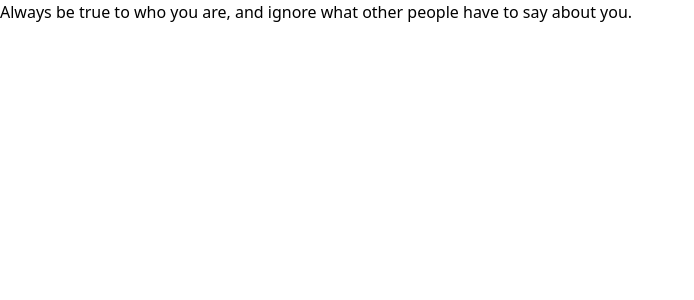
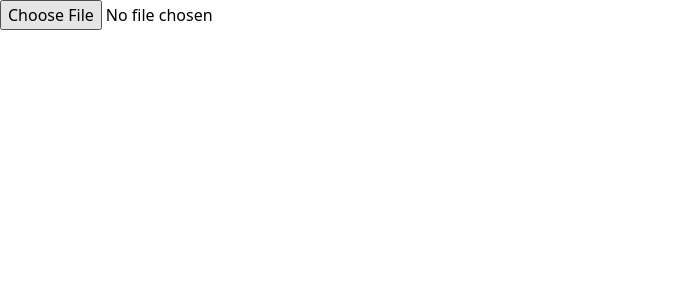
Before and after one commit to Anjitkumaryadav/React-practice, a React (Vite) app: page / in a window 1280 px wide. Shown: the top 300 px of the page, without its empty margins (0-694 px from the left). Built offline with nearby package versions, Linux system fonts and the light colour scheme.

Commit message:
fileUploader

```diff
--- a/src/App.jsx
+++ b/src/App.jsx
@@ -9,6 +9,7 @@
 import UseRefs from "./tasks/UseRefs";
 import ChangeBG from "./tasks/ChangeBG";
 import RandomQuote from "./tasks/RandomQuote";
+import FileUploader from "./tasks/FileUploader";
 
 
 
@@ -27,7 +28,8 @@
       {/* <TodoList/> */}
       {/* <UseRefs/> */}
       {/* <ChangeBG/> */}
-      <RandomQuote/>
+      {/* <RandomQuote/> */}
+      <FileUploader/>
     </div>
 
 
--- /dev/null
+++ b/src/tasks/FileUploader.jsx
@@ -0,0 +1,18 @@
+import React, { useState } from 'react'
+
+function FileUploader() {
+    const[file, setFile] = useState(null);
+
+    const handleFileChange = (e) =>{
+        const selectedFile = e.target.files[0];
+        setFile(selectedFile)
+    }
+  return (
+    <div>
+        <input type="file" accept='image/*' onChange={handleFileChange}/>
+        {file && <img src={URL.createObjectURL(file)} alt='Uploaded'/>}
+    </div>
+  )
+}
+
+export default FileUploader
```
